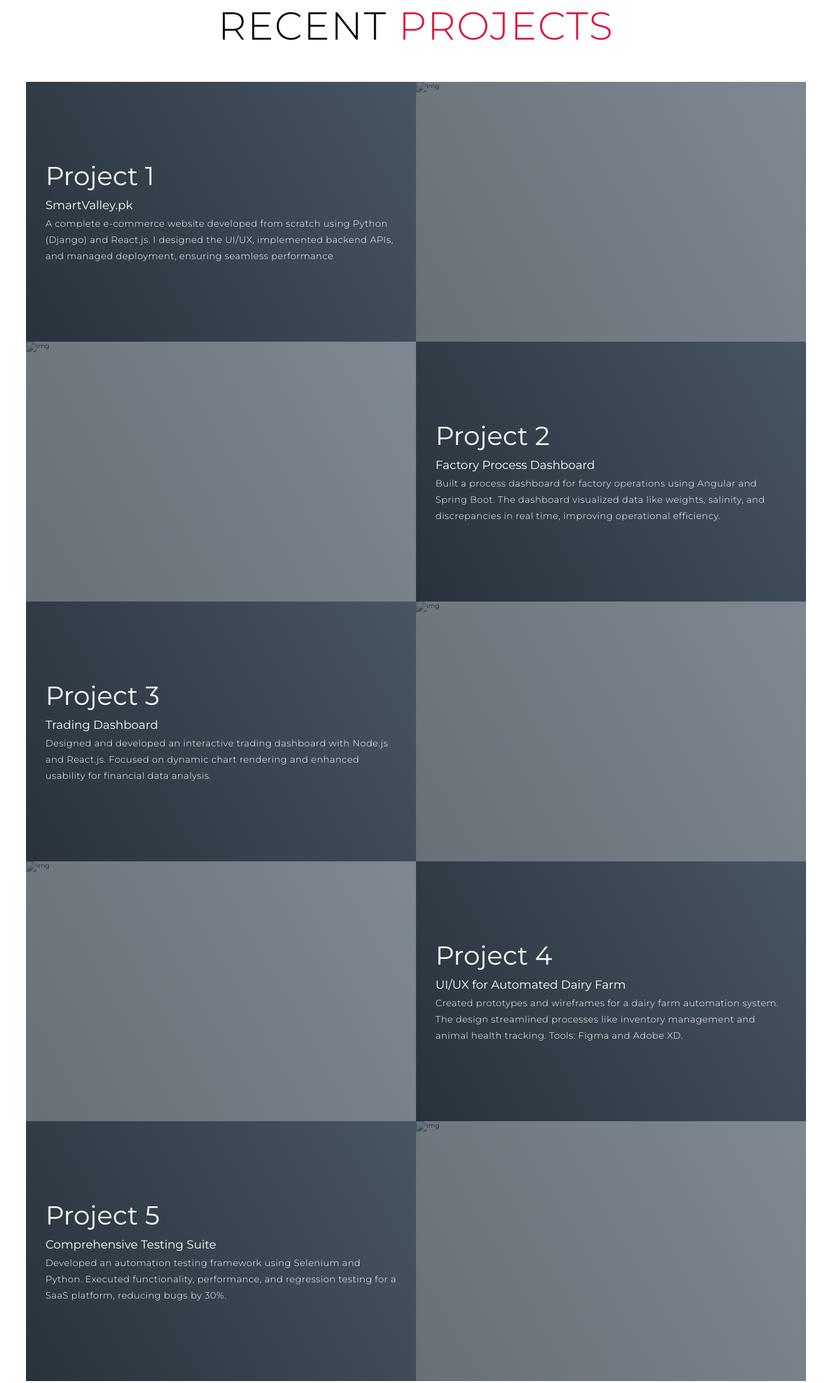
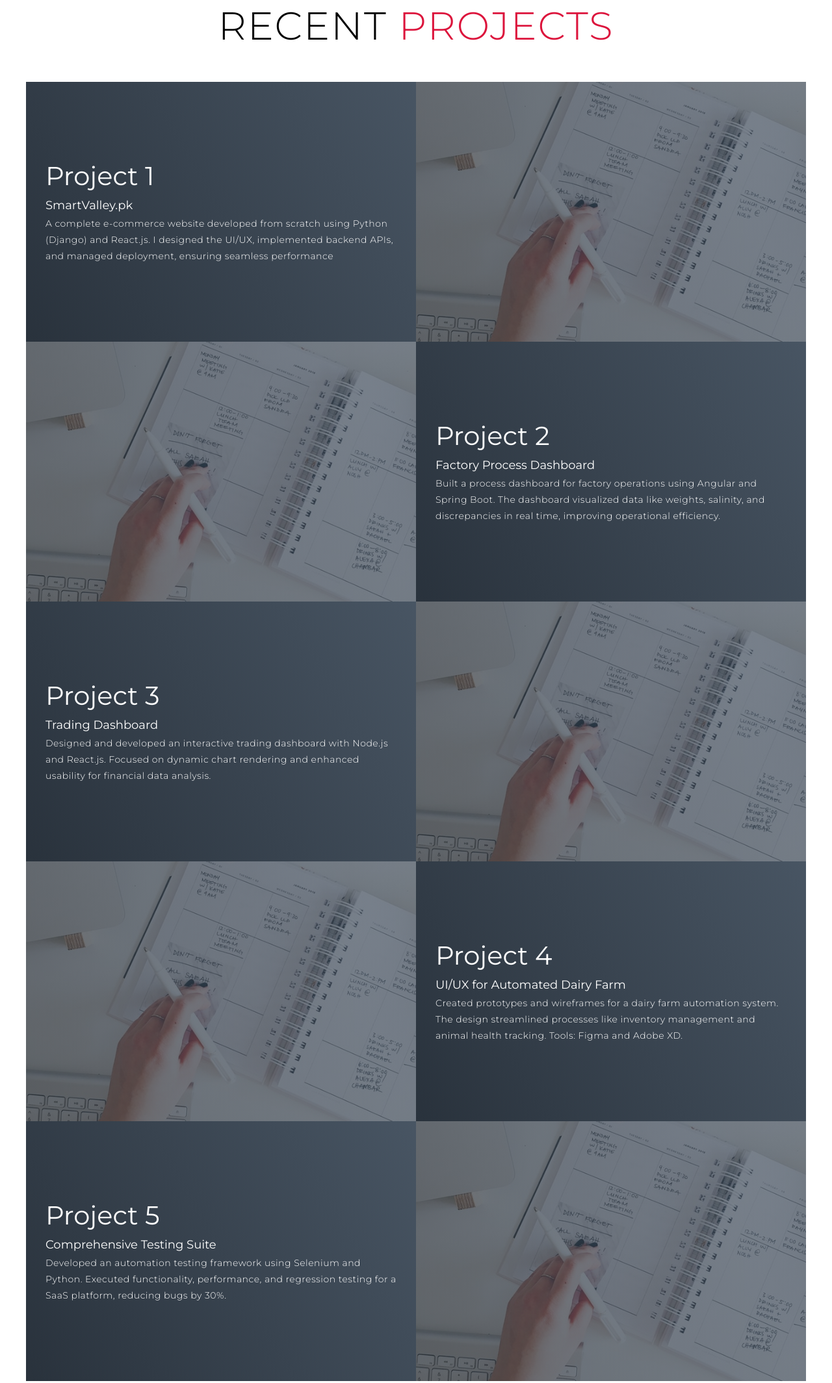
Before and after one commit to Urwa-Ch/urwa-portfolio, a plain HTML site: page index.html in a window 1280 px wide. Shown: the part 1697-3826 px from the top of the page at 65% size. Drawn offline with Linux system fonts and the light colour scheme; files whose address does not match are found by name.

Commit message:
Update index.html

```diff
--- a/index.html
+++ b/index.html
@@ -100,7 +100,7 @@
               A complete e-commerce website developed from scratch using Python (Django) and React.js. I designed the UI/UX, implemented backend APIs, and managed deployment, ensuring seamless performance</p>
           </div>
           <div class="project-img">
-            <img src="./img/img-1.png" alt="img">
+            <img src="./img-1.png" alt="img">
           </div>
         </div>
         <div class="project-item">
@@ -111,7 +111,7 @@
               Built a process dashboard for factory operations using Angular and Spring Boot. The dashboard visualized data like weights, salinity, and discrepancies in real time, improving operational efficiency.</p>
           </div>
           <div class="project-img">
-            <img src="./img/img-1.png" alt="img">
+            <img src="./img-1.png" alt="img">
           </div>
         </div>
         <div class="project-item">
@@ -122,7 +122,7 @@
               Designed and developed an interactive trading dashboard with Node.js and React.js. Focused on dynamic chart rendering and enhanced usability for financial data analysis.</p>
           </div>
           <div class="project-img">
-            <img src="./img/img-1.png" alt="img">
+            <img src="./img-1.png" alt="img">
           </div>
         </div>
         <div class="project-item">
@@ -133,7 +133,7 @@
               Created prototypes and wireframes for a dairy farm automation system. The design streamlined processes like inventory management and animal health tracking. Tools: Figma and Adobe XD.</p>
           </div>
           <div class="project-img">
-            <img src="./img/img-1.png" alt="img">
+            <img src="./img-1.png" alt="img">
           </div>
         </div>
         <div class="project-item">
@@ -146,7 +146,7 @@
               </p>
           </div>
           <div class="project-img">
-            <img src="./img/img-1.png" alt="img">
+            <img src="./img-1.png" alt="img">
           </div>
         </div>
       </div>
@@ -159,7 +159,7 @@
     <div class="about container">
       <div class="col-left">
         <div class="about-img">
-          <img src="./img/img-2.png" alt="img">
+          <img src="./img-2.png" alt="img">
         </div>
       </div>
       <div class="col-right">
```
